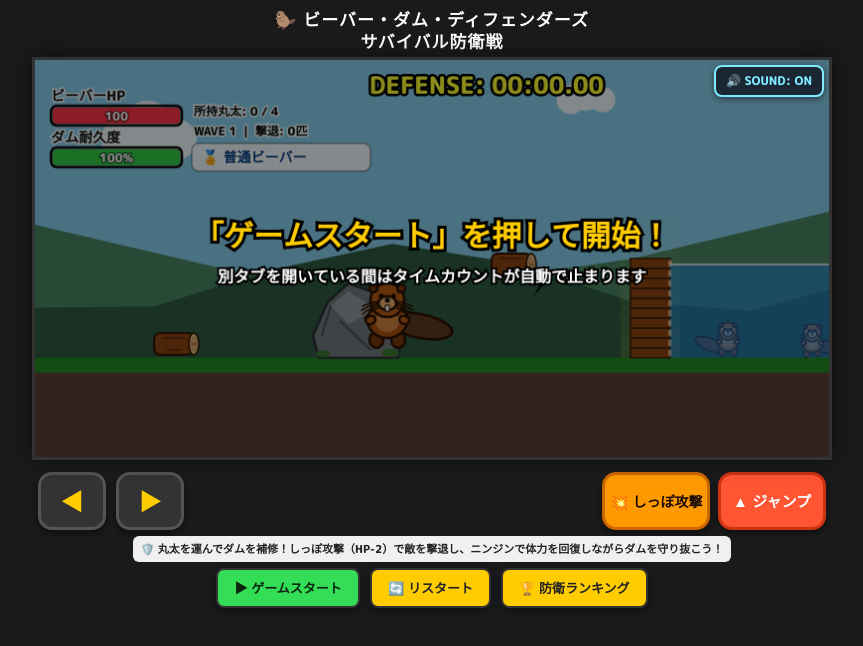
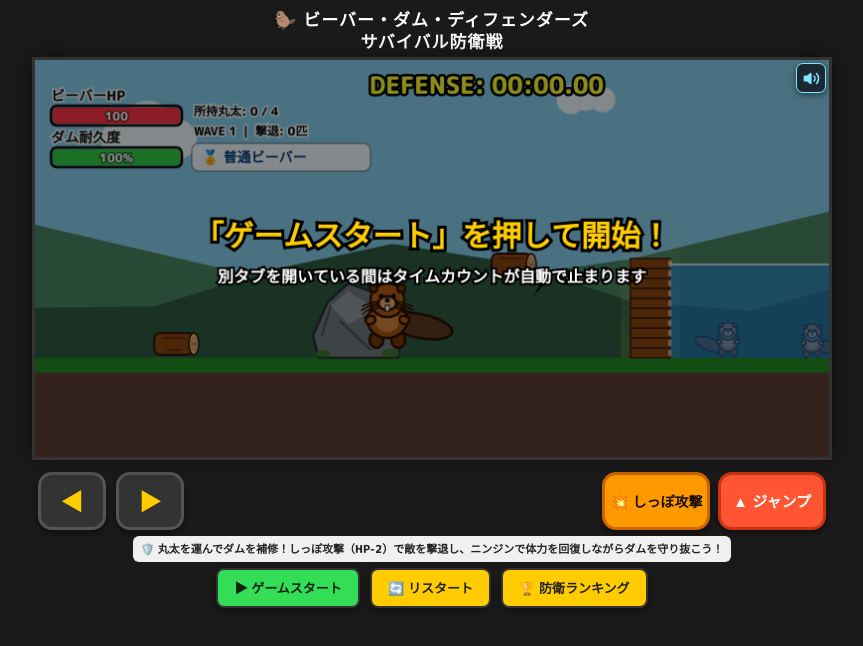
Before and after one commit to kuzukago1-lab/beaver-game2-beaver-dam-defenders, a plain HTML site: page index.html in a window 1280 px wide. Shown: the whole page, without its empty margins (208-1071 px from the left). Drawn offline with Linux system fonts and the light colour scheme; no server answers.

Commit message:
Update index.htmlスピーカー修正

```diff
--- a/index.html
+++ b/index.html
@@ -59,28 +59,38 @@
         }
         .sound-toggle-btn {
             position: absolute;
-            top: 8px;
-            right: 8px;
+            top: 6px;
+            right: 6px;
             z-index: 20;
-            padding: 5px 10px;
-            font-size: 12px;
-            font-family: 'M PLUS Rounded 1c', sans-serif;
-            font-weight: 800;
+            width: 30px;
+            height: 30px;
+            padding: 0;
+            display: flex;
+            align-items: center;
+            justify-content: center;
             background-color: rgba(20, 28, 38, 0.88);
             color: #7fe8ff;
-            border: 2px solid #7fe8ff;
-            border-radius: 8px;
+            border: 1.5px solid #7fe8ff;
+            border-radius: 7px;
             cursor: pointer;
             box-shadow: 0 2px 6px rgba(0,0,0,0.45);
             outline: none;
         }
         .sound-toggle-btn:hover {
             background-color: rgba(35, 48, 65, 0.95);
+        }
+        .sound-toggle-btn:active {
+            transform: scale(0.94);
         }
         .sound-toggle-btn.muted {
             background-color: rgba(45, 25, 28, 0.88);
             color: #ff9aa9;
             border-color: #ff6e8a;
+        }
+        .sound-toggle-btn svg {
+            width: 17px;
+            height: 17px;
+            display: block;
         }
         .mobile-controls {
             display: flex;
@@ -397,7 +407,7 @@
         <span class="title-line">サバイバル防衛戦</span>
     </h2>
     <div class="game-container">
-        <button class="sound-toggle-btn" id="soundToggleBtn" onclick="toggleSoundEnabled()">🔊 SOUND: ON</button>
+        <button class="sound-toggle-btn" id="soundToggleBtn" onclick="toggleSoundEnabled()" aria-label="サウンド切替" title="サウンド切替"></button>
         <canvas id="gameCanvas" width="800" height="400"></canvas>
     </div>
 
@@ -1004,15 +1014,30 @@
         const SOUND_VOLUME_BOOST = 1.5;
         let frameTailHitCount = 0;
 
+        const SPEAKER_ON_ICON = `
+            <svg viewBox="0 0 24 24" fill="none" stroke="currentColor" stroke-width="2.2" stroke-linecap="round" stroke-linejoin="round" aria-hidden="true">
+                <polygon points="11 5 6 9 2 9 2 15 6 15 11 19 11 5" fill="currentColor"></polygon>
+                <path d="M15.54 8.46a5 5 0 0 1 0 7.07"></path>
+                <path d="M19.07 4.93a10 10 0 0 1 0 14.14"></path>
+            </svg>
+        `;
+
+        const SPEAKER_OFF_ICON = `
+            <svg viewBox="0 0 24 24" fill="none" stroke="currentColor" stroke-width="2.2" stroke-linecap="round" stroke-linejoin="round" aria-hidden="true">
+                <polygon points="11 5 6 9 2 9 2 15 6 15 11 19 11 5" fill="currentColor" opacity="0.55"></polygon>
+                <line x1="22" y1="2" x2="2" y2="22" stroke="#ff6e8a" stroke-width="2.5"></line>
+            </svg>
+        `;
+
         function updateSoundButtonUI() {
             const btn = document.getElementById("soundToggleBtn");
             if (!btn) return;
             if (soundEnabled) {
                 btn.classList.remove("muted");
-                btn.innerText = "🔊 SOUND: ON";
+                btn.innerHTML = SPEAKER_ON_ICON;
             } else {
                 btn.classList.add("muted");
-                btn.innerText = "🔇 SOUND: OFF";
+                btn.innerHTML = SPEAKER_OFF_ICON;
             }
         }
 
```
